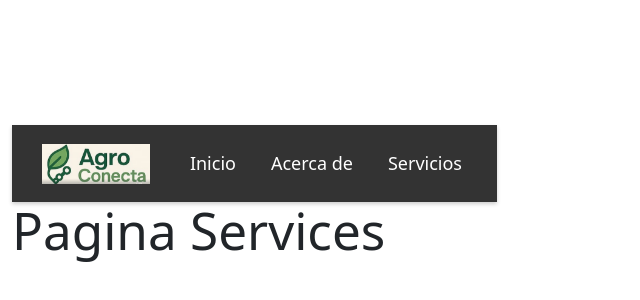
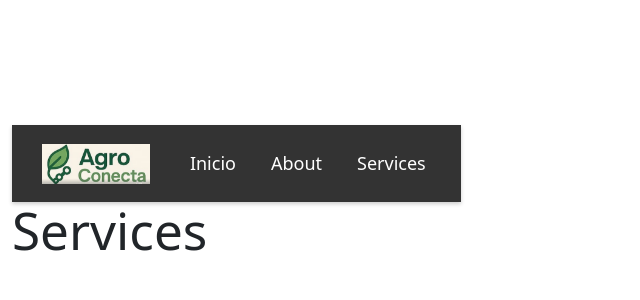
Before and after one commit to janedwinperez/hackaton, a React (Vite) app in the folder frontend/: page /services in a window 1280 px wide. Shown: the part 204-504 px from the top of the page, without its empty margins (0-640 px from the left). Built offline with nearby package versions, Linux system fonts and the light colour scheme.

Commit message:
cambios frontend-001

```diff
--- a/frontend/src/App.jsx
+++ b/frontend/src/App.jsx
@@ -39,7 +39,7 @@ import 'bootstrap/dist/css/bootstrap.min.css';
 import Home from './pages/Home';
 import About from './pages/About';
 import Services from './pages/Services'
-import Menu from './pages/Menu'
+import Registro1 from './pages/Registro1'
 
 
 
@@ -48,13 +48,11 @@ const App = () => {
   return (
     <Router>
       <div className="container-fluid"> {/* Añadido container-fluid de Bootstrap */}
-        <div className="d-flex justify-content-center">
-            <Menu />
-        </div>
         <Routes>
           <Route path="/" element={<Home />} />
           <Route path="/about" element={<About />} />
           <Route path="/services" element={<Services />} />
+          <Route path="/registro1" element={<Registro1 />} />
         </Routes>
       </div>
     </Router>
--- a/frontend/src/pages/About.jsx
+++ b/frontend/src/pages/About.jsx
@@ -1,5 +1,13 @@
+import Menu from './Menu'
+
 function About(){
-    return <h1>Pagina About</h1>
+    return (
+        <div>
+            <Menu />
+            <h1>About</h1>
+        </div>
+
+    )
 }
 
 export default About
--- a/frontend/src/pages/Home.jsx
+++ b/frontend/src/pages/Home.jsx
@@ -1,10 +1,12 @@
 import '../css/Home.css'
+import Menu from './Menu'
 
 function Home(){
     return (
         <div className="home-container">
-          <h1>AgroContacto</h1>
-          <p>Bienvenido a nuestra aplicación</p>
+            <Menu />
+            <h1>AgroContacto</h1>
+            <p>Bienvenido a nuestra aplicación</p>
         </div>
       );
 }
--- a/frontend/src/pages/Menu.jsx
+++ b/frontend/src/pages/Menu.jsx
@@ -2,16 +2,10 @@
 import { Link } from 'react-router-dom';
 import '../css/Menu.css'
 import logo from '..//assets/logo.png'
-import { useState } from 'react'
+
 
 
 function Menu() {
-  const [isServicesOpen, setIsServicesOpen] = useState(false);
-
-  const handleServicesClick = () => {
-    setIsServicesOpen(!isServicesOpen);
-  };
-
   return (
     <nav className="menu">
       <img src={logo} alt="Logo de la aplicación" className="menu-logo" />
@@ -20,21 +14,10 @@ function Menu() {
           <Link to="/" className="menu-link">Inicio</Link>
         </li>
         <li className="menu-item">
-          <Link to="/about" className="menu-link">Acerca de</Link>
+          <Link to="/about" className="menu-link">About</Link>
         </li>
-        <li
-          className={`menu-item has-submenu ${isServicesOpen ? 'open' : ''}`}
-          onClick={handleServicesClick}
-        >
-          <span className="menu-link">Servicios</span>
-          <ul className="submenu">
-            <li className="submenu-item">
-              <Link to="/services/registro1" className="submenu-link">Registro 1</Link>
-            </li>
-            <li className="submenu-item">
-              <Link to="/services/registro2" className="submenu-link">Registro 2</Link>
-            </li>
-          </ul>
+        <li className="menu-item">
+          <Link to="/services" className="menu-link">Services</Link>
         </li>
       </ul>
     </nav>
--- a/frontend/src/pages/Registro1.jsx
+++ b/frontend/src/pages/Registro1.jsx
@@ -1,11 +1,10 @@
-import './Registro1.css'; // Importa el CSS para Registro1
+
 
 // Nuevo componente Registro1
 function Registro1() {
   return (
     <div className="registro1-container">
-      <h1>Formulario de Registro 1</h1>
-      <p>Este es el contenido del formulario de Registro 1.</p>
+      <h1>Formulario Agricultores</h1>
       {/* Aquí puedes agregar los campos del formulario */}
       <form>
         <div className="form-group">
--- a/frontend/src/pages/Services.jsx
+++ b/frontend/src/pages/Services.jsx
@@ -1,5 +1,12 @@
+import Menu from './Menu'
+
 function Services(){
-    return <h1>Pagina Services</h1>
+    return (
+        <div>
+            <Menu />
+            <h1>Services</h1>
+        </div>
+    )
 }
 
 export default Services
```
